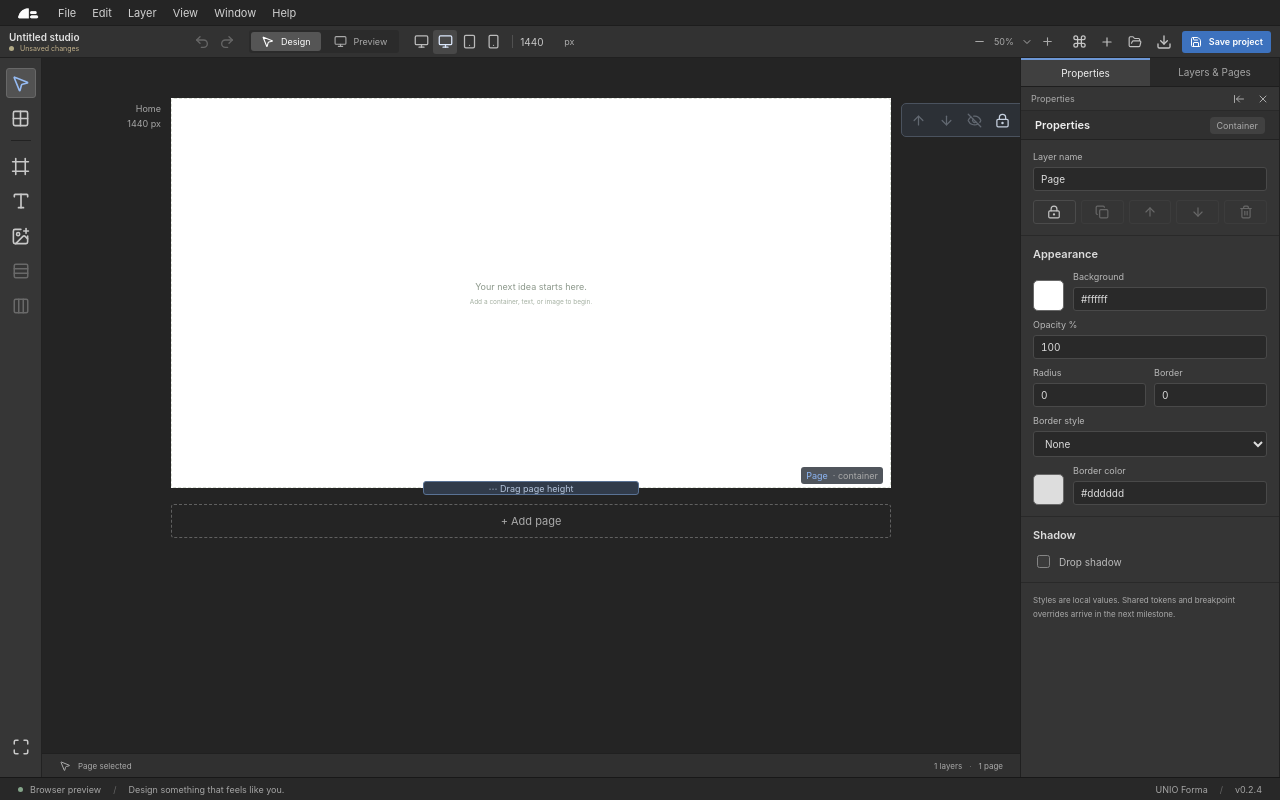
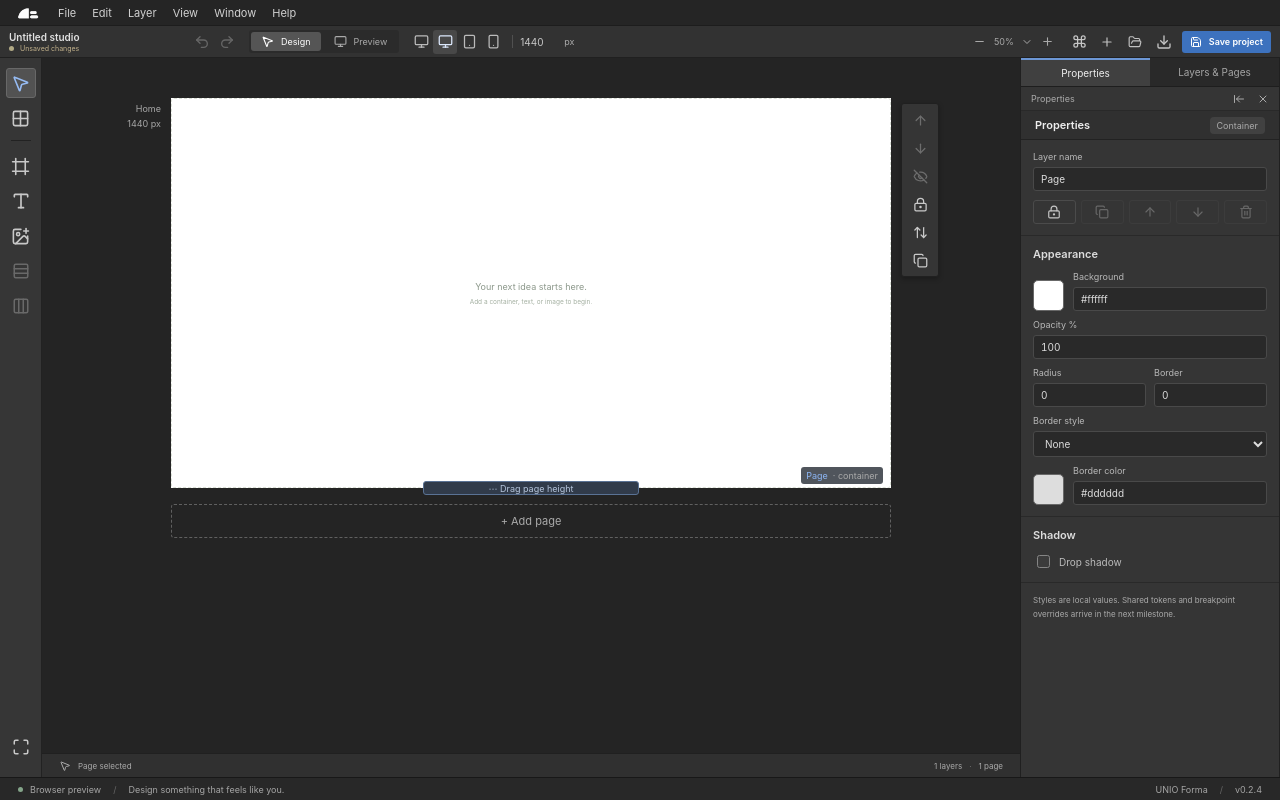
Before and after one commit to Salvadoralarconl/Forma-by-UNIO, a React (Vite) app: page / in a window 1280 px wide. Built offline with nearby package versions, Linux system fonts and the light colour scheme.

Commit message:
Match page toolbar styling and add vertical height resize control

```diff
--- a/src/editor/Canvas.tsx
+++ b/src/editor/Canvas.tsx
@@ -192,7 +192,7 @@ export function Canvas({ editor, preview, width, zoom,pageId }: { editor: Editor
     <div className="artboard-wrap" style={{ width: width * zoom, height:pageHeight*zoom,minHeight: pageHeight * zoom }}>
 
       <div className="artboard-heading"><span>{project.pages.find(p => p.id === (pageId??editor.pageId))?.name}</span><span>{width} px</span></div>
-      {!preview&&<PageControls editor={editor} pageId={pageId??editor.pageId}/>}
+      {!preview&&<PageControls editor={editor} pageId={pageId??editor.pageId} zoom={zoom} height={pageHeight}/>}
 
       <div data-page-id={pageId??editor.pageId} data-testid="artboard" className="artboard" style={{ width, zoom,height:pageHeight,overflow:'hidden' }}>
 
--- a/src/editor/CanvasPages.css
+++ b/src/editor/CanvasPages.css
@@ -8,8 +8,10 @@
 .stacked-page-stage .selection-caption{position:absolute;bottom:4px;right:8px;margin:0;pointer-events:none;z-index:12;background:#252b34cc;padding:3px 5px;border-radius:3px}
 .stacked-page-stage .page-height-handle{bottom:-7px;height:14px;z-index:20}
 .stacked-page-stage>.add-page-below{margin-top:16px;flex-shrink:0}
-.stacked-page-stage .page-side-controls{position:absolute;left:calc(100% + 10px);top:5px;display:flex;gap:2px;padding:3px;background:#2c3036;border:1px solid #4a525e;border-radius:5px;z-index:21;color:#c6d0df;user-select:none}
-.stacked-page-stage .page-side-controls button{padding:0;width:26px;height:26px;border-radius:3px;flex-shrink:0}
-.stacked-page-stage .page-side-controls button:hover:not(:disabled){background:#424c59}
-.stacked-page-stage .page-side-controls button:focus-visible{outline:2px solid #94c5ed;outline-offset:-2px}
-.stacked-page-stage .page-side-controls button[aria-pressed=true]{background:#3a4a60;color:#c3e1fa}
+.stacked-page-stage .page-side-controls{position:absolute;left:calc(100% + 10px);top:5px;display:flex;flex-direction:column;align-items:center;gap:0;padding:2px;background:#353535;border:1px solid #202020;border-radius:3px;box-shadow:0 2px 5px #0004;z-index:21;color:#c9c9c9;user-select:none}
+.stacked-page-stage .page-side-controls button{display:flex;align-items:center;justify-content:center;padding:5px 8px;width:32px;height:28px;border-radius:2px;flex-shrink:0;color:inherit}
+.stacked-page-stage .page-side-controls button:hover:not(:disabled){background:#4b4b4b}
+.stacked-page-stage .page-side-controls button:focus-visible{outline:1px solid #6c96d4;outline-offset:-2px}
+.stacked-page-stage .page-side-controls button[aria-pressed=true]{background:#4b4b4b}
+.stacked-page-stage .page-side-controls button:disabled{opacity:.38}
+.stacked-page-stage .page-side-controls .page-height-icon{cursor:ns-resize;touch-action:none}
--- a/src/editor/PageControls.tsx
+++ b/src/editor/PageControls.tsx
@@ -1,14 +1,16 @@
+import {PageHeightHandle} from './PageHeightHandle';
 import {ArrowUp,ArrowDown,EyeOff,LockKeyhole,UnlockKeyhole,Copy,Trash2} from 'lucide-react';
 import type {Editor} from './useEditor';
-export function PageControls({editor,pageId}:{editor:Editor;pageId:string}){
+export function PageControls({editor,pageId,zoom,height}:{editor:Editor;pageId:string;zoom:number;height:number}){
  const {project}=editor,page=project.pages.find(p=>p.id===pageId);if(!page)return null;
  const visible=project.pages.filter(p=>!p.archived),index=visible.findIndex(p=>p.id===page.id),root=project.nodes[page.rootId],last=visible.length<=1;
  const move=(direction:-1|1)=>{const adjacent=visible[index+direction];if(adjacent)editor.run({type:'movePage',id:page.id,index:project.pages.findIndex(p=>p.id===adjacent.id)});};
- return <div className="page-side-controls" role="toolbar" aria-label={`Page actions for ${page.name}`} onPointerDown={e=>e.stopPropagation()}>
+ return <div className="page-side-controls" role="toolbar" aria-orientation="vertical" aria-label={`Page actions for ${page.name}`} onPointerDown={e=>e.stopPropagation()}>
   <button aria-label={`Move ${page.name} up`} title="Move page up" disabled={editor.busy||index<=0} onClick={()=>move(-1)}><ArrowUp size={15}/></button>
   <button aria-label={`Move ${page.name} down`} title="Move page down" disabled={editor.busy||index===visible.length-1} onClick={()=>move(1)}><ArrowDown size={15}/></button>
   <button aria-label={`Hide ${page.name}`} title="Hide page · restore from Layers" disabled={editor.busy||last} onClick={()=>editor.run({type:'archivePage',id:page.id})}><EyeOff size={15}/></button>
   <button aria-label={`${root.locked?'Unlock':'Lock'} ${page.name}`} title={root.locked?'Unlock page':'Lock page'} aria-pressed={!!root.locked} disabled={editor.busy} onClick={()=>editor.run({type:'update',id:root.id,patch:{locked:!root.locked}})}>{root.locked?<UnlockKeyhole size={15}/>:<LockKeyhole size={15}/>}</button>
+  <PageHeightHandle editor={editor} pageId={pageId} zoom={zoom} height={height} icon/>
   <button aria-label={`Duplicate ${page.name}`} title="Duplicate page" disabled={editor.busy} onClick={()=>editor.run({type:'duplicatePage',id:page.id})}><Copy size={15}/></button>
   {!last&&<button aria-label={`Delete ${page.name}`} title="Delete page" disabled={editor.busy||last||!!root.locked} onClick={()=>editor.run({type:'deletePage',id:page.id})}><Trash2 size={15}/></button>}
  </div>;
--- a/src/editor/PageHeightHandle.tsx
+++ b/src/editor/PageHeightHandle.tsx
@@ -1,8 +1,9 @@
 import {useEffect,useRef,useState} from 'react';
+import {ArrowUpDown} from 'lucide-react';
 import type {Editor} from './useEditor';
-export function PageHeightHandle({editor,pageId,zoom,height}:{editor:Editor;pageId:string;zoom:number;height:number}){
+export function PageHeightHandle({editor,pageId,zoom,height,icon=false}:{editor:Editor;pageId:string;zoom:number;height:number;icon?:boolean}){
  const [draft,setDraft]=useState<number|null>(null),gesture=useRef<{y:number;height:number}|null>(null);const cancel=()=>{gesture.current=null;setDraft(null);};useEffect(()=>{const escape=(event:KeyboardEvent)=>{if(event.key==='Escape')cancel();};window.addEventListener('keydown',escape);window.addEventListener('blur',cancel);return()=>{window.removeEventListener('keydown',escape);window.removeEventListener('blur',cancel);};},[]);
  useEffect(()=>{cancel();},[editor.project]);
  const value=(y:number)=>Math.min(5000,Math.max(100,gesture.current!.height+(y-gesture.current!.y)/zoom));
- return <button disabled={!!editor.project.nodes[editor.project.pages.find(page=>page.id===pageId)!.rootId].locked} className="page-height-handle" aria-label="Resize page height" title="Drag to resize page height" style={draft===null?undefined:{transform:`translateY(${(draft-height)*zoom}px)`}} onKeyDown={e=>{if(e.key==='ArrowDown'||e.key==='ArrowUp'){e.preventDefault();editor.run({type:'resizePage',id:pageId,height:Math.max(100,Math.min(5000,height+(e.key==='ArrowDown'?1:-1)*(e.shiftKey?10:1)))});}}} onPointerDown={e=>{e.preventDefault();gesture.current={y:e.clientY,height};e.currentTarget.setPointerCapture(e.pointerId);}} onPointerMove={e=>{if(gesture.current)setDraft(value(e.clientY));}} onPointerUp={e=>{if(!gesture.current)return;const next=value(e.clientY);cancel();if(next!==height)editor.run({type:'resizePage',id:pageId,height:next});}} onPointerCancel={cancel} onLostPointerCapture={cancel}>{draft===null?'⋯ Drag page height':`${Number(draft.toFixed(2))} px`}</button>;
+ return <button disabled={!!editor.project.nodes[editor.project.pages.find(page=>page.id===pageId)!.rootId].locked} className={icon?"page-height-icon":"page-height-handle"} aria-label={icon?"Resize page height from toolbar":"Resize page height"} title="Drag to resize page height" style={icon||draft===null?undefined:{transform:`translateY(${(draft-height)*zoom}px)`}} onKeyDown={e=>{if(e.key==='ArrowDown'||e.key==='ArrowUp'){e.preventDefault();editor.run({type:'resizePage',id:pageId,height:Math.max(100,Math.min(5000,height+(e.key==='ArrowDown'?1:-1)*(e.shiftKey?10:1)))});}}} onPointerDown={e=>{e.preventDefault();gesture.current={y:e.clientY,height};e.currentTarget.setPointerCapture(e.pointerId);}} onPointerMove={e=>{if(gesture.current)setDraft(value(e.clientY));}} onPointerUp={e=>{if(!gesture.current)return;const next=value(e.clientY);cancel();if(next!==height)editor.run({type:'resizePage',id:pageId,height:next});}} onPointerCancel={cancel} onLostPointerCapture={cancel}>{icon?<ArrowUpDown size={15}/>:draft===null?'⋯ Drag page height':`${Number(draft.toFixed(2))} px`}</button>;
 }
```
Also changed, not shown: 1 other file (tests, documents, lock files or other folders).
